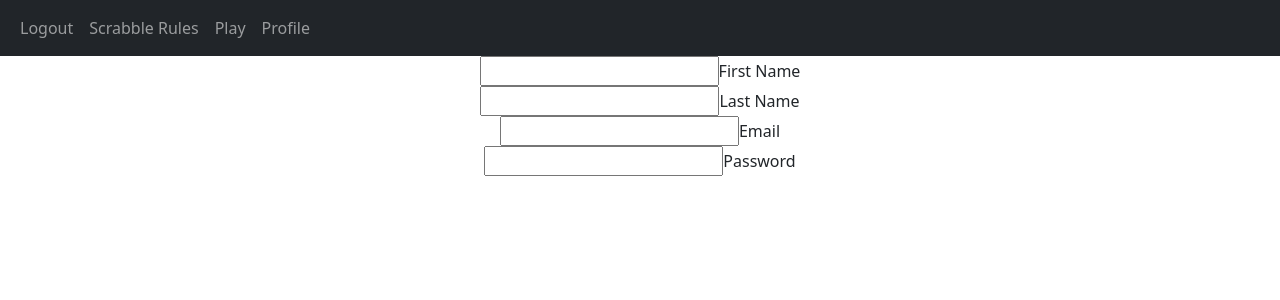
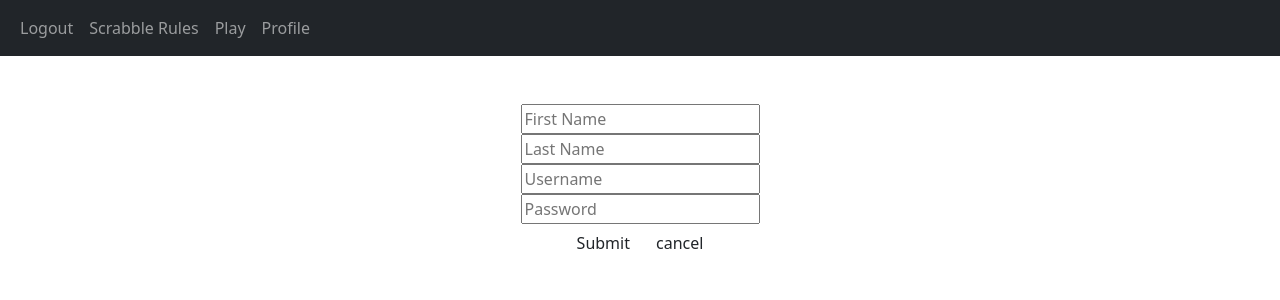
Before and after one commit to 210614-JavaFS/ProjectTwoAlchemy, a React (Create React App) app in the folder project-two-front/: page /register in a window 1280 px wide. Shown: the top 300 px of the page. Built offline with nearby package versions, Linux system fonts and the light colour scheme.

Commit message:
api calls added
updated login and register component.
moved the api calls method to models folder and deleted duplicate model folder. created a types file to import any necessary types around in the project.

```diff
--- a/project-two-front/src/Component/login.tsx
+++ b/project-two-front/src/Component/login.tsx
@@ -1,27 +1,28 @@
-import React,{useEffect, useState} from 'react'
-import { User } from '../model/user'
-import { apiGetUser, apiGetUsers } from '../model/UserApi'
+import React,{useEffect, useState} from 'react';
+import { User } from '../models/user';
+import { apiGetUser, apiGetUsers, apiLogin } from '../models/UserApi';
 
 
-const Login = () => {
+const UserLogin = () => {
+  const [user, setUser]=useState<User[]>([]);
+  const [error,setError]=useState("");
 
-type logUser={
-    username:string,
-    password:string
+  const Logout=()=>{
+   console.log('logout');
   }
-  const [user ,setUser]=useState<logUser>({"username":"admin","password":"admin"});
-
-  function loginUser(){
+    const loginUser = async ()=>{
       let username=(document.getElementById("username")as HTMLInputElement).value;
       let password=(document.getElementById("password")as HTMLInputElement).value;
-
+      console.log("Before Login");
+      let getUser:User= await apiLogin(username,password);
+      console.log("i'm logined in")
     }
    return (
-        <div className="nav-wrapper container">
+          <div className="nav-wrapper container pt-5">
             <form className="col s12">
              <div className="row">
                 <div className="input-field col s12">
-                <input id="username" type="text" className="validate" placeholder="Username"/>
+                  <input id="username" type="text" className="validate" placeholder="Username"  />
                 </div>
               </div>
               <div className="row">
@@ -30,9 +31,9 @@ type logUser={
                 </div>
               </div>
             </form>
-          <button type="button" className="btn" id="login" onClick={loginUser}>Login</button>
+            <button type="button" className="btn" id="login" onClick={()=>{loginUser()}}>Login</button>
           </div>
     );
   }
 
-export default Login;
+export default UserLogin;
--- a/project-two-front/src/Component/register.tsx
+++ b/project-two-front/src/Component/register.tsx
@@ -1,34 +1,51 @@
 import React from "react";
+import { User } from "../models/user";
+import { apiAddUser } from "../models/UserApi";
+import { fullUser } from '../utils/types';
 
 
-const Register:React.FC<unknown> = (props) => {
+const Register =() => {
+
+const sendInfo = async () => {
+  let first=(document.getElementById("first_name")as HTMLInputElement).value;
+  let last=(document.getElementById("last_name")as HTMLInputElement).value;
+  let username=(document.getElementById("username")as HTMLInputElement).value;
+  let password=(document.getElementById("password")as HTMLInputElement).value;
+
+  const newUser:fullUser = {username,password, first, last};
+
+  console.log("Before inserting into db : "  + newUser.username);
+  let newUsers:User[] = await apiAddUser(newUser);
+  console.log("after inserting into db : "  + newUser.username);
+
+
+}
+function back(){
+  console.log("I'm back")
+}
 
     return(
-      <div className="container" >
+      <div className="container pt-5" >
         <div className="row">
-         <form className="col s12">
-            <div className="row">
+         <form className="col s6" >
              <div className="input-field col s6">
-                 <input  id="first_name" type="text" className="validate"/>
-                 <label className="active" placeholder="first_name">First Name</label>
-             </div>
+                 <input  id="first_name" type="text" placeholder="First Name" className="validate"/>
              </div>
             <div className="input-field col s6">
-               <input id="last_name" type="text" className="validate"/>
-               <label placeholder="last_name">Last Name</label>
+               <input id="last_name" type="text" placeholder="Last Name" className="validate"/>
             </div>
             <div className="row">
-              <div className="input-field col s12">
-                <input id="email" type="email" className="validate"/>
-                <label placeholder="email">Email</label>
+              <div className="input-field col s6">
+                <input id="username" type="text" placeholder="Username" className="validate"/>
               </div>
             </div>
             <div className="row">
-              <div className="input-field col s12">
-                <input id="password" type="password" className="validate"/>
-                <label placeholder="password">Password</label>
+              <div className="input-field col s6">
+                <input id="password" type="password" placeholder="Password" className="validate"/>
               </div>
             </div>
+            <button onClick={() => { sendInfo() }} className="btn" type="button">Submit</button>
+            <button  className="btn" type="submit" >cancel</button>
         </form>
         </div>
         </div>
--- /dev/null
+++ b/project-two-front/src/models/UserApi.ts
@@ -0,0 +1,41 @@
+import UserRemote from "../remote/UserRemote";
+import { User } from "../models/user";
+import { fullUser } from '../utils/types';
+
+
+
+  export const apiGetUsers =async (): Promise<User[]> =>{
+      const response=await UserRemote.get<User[]>('/user');
+      if(response.status===200){
+          return response.data;
+      }
+
+      return [];
+  }
+  export const apiLogin=async (username:string ,password:string):Promise<User>=>{
+    let body={
+      username:username,
+      password:password
+    }
+    const response=await UserRemote.post<User,any>('/user',body);
+    if(response.status===200){
+      return response.data;
+    }
+    return response.data;
+  }
+  export const apiGetUser=async (uId:number):Promise<User|null> =>{
+      const response =await UserRemote.get<User>('/user'+uId);
+      if(response.status===200){
+          return response.data;
+      }
+      return null;
+  }
+  export const apiAddUser = async (user:fullUser):Promise<User[]> => {
+    const response = await UserRemote.post<User[]>('/user', user);
+
+    if(response.status===200){
+      return response.data;
+    }
+
+    return [];
+  }
--- a/project-two-front/src/remote/UserRemote.ts
+++ b/project-two-front/src/remote/UserRemote.ts
@@ -1,7 +1,7 @@
 import axios from "axios";
 
 const UserRemote=axios.create({
-  baseURL:'http://localhost:8080/ProjectTwo',
+  baseURL:'http://localhost:8080/project-two-back',
   headers:{
     'Content-Type':'application/json',
   }
--- /dev/null
+++ b/project-two-front/src/utils/types.ts
@@ -0,0 +1,6 @@
+export type fullUser = {
+    username:string,
+    password:string,
+    first:string,
+    last:string
+  }
```
Also changed, not shown: project-two-front/src/model/UserApi.ts (deleted, +0 -28 lines), project-two-front/src/model/user.ts (deleted, +0 -16 lines), 1 other file (tests, documents, lock files or other folders). Lines whose indentation alone changed are shown as unchanged.
